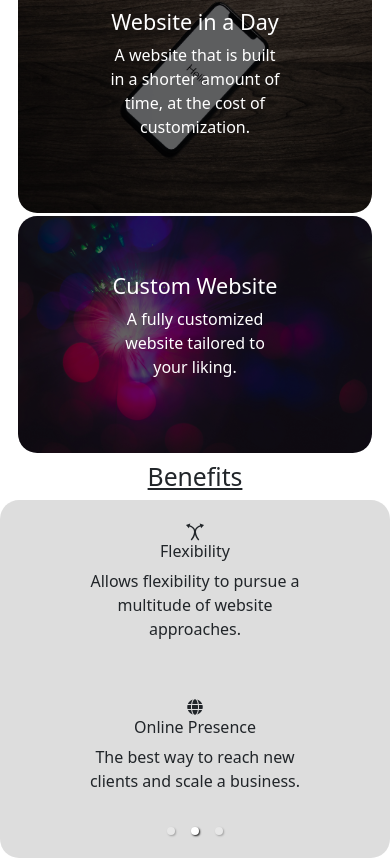
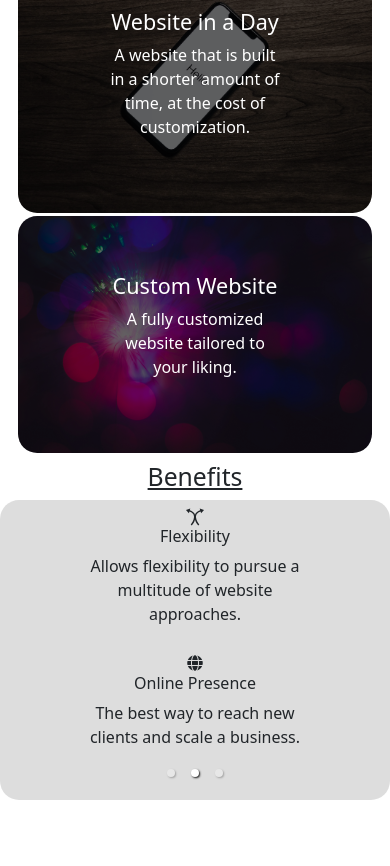
Before and after one commit to rfrisk44/mySiteDeployment, a React (Create React App) app: page / in a window 390 px wide. Shown: the part 918-1784 px from the top of the page. After the commit the page ends 1726 px from the top, so only its background shows below. Built offline with nearby package versions, Linux system fonts and the light colour scheme.

Commit message:
Fixed padding on benefits

```diff
--- a/src/App.css
+++ b/src/App.css
@@ -234,7 +234,7 @@ body{
     }
     .benefit{
         margin: 0;
-        padding: 5%;
+        padding: 1%;
     }
 }
 
```
